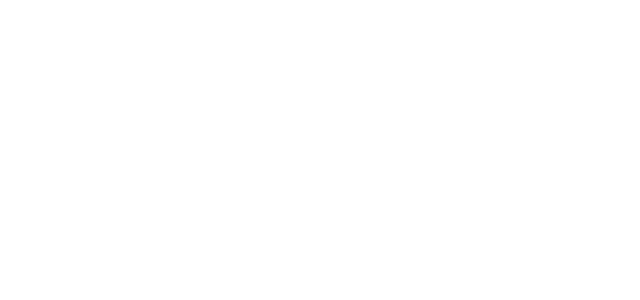
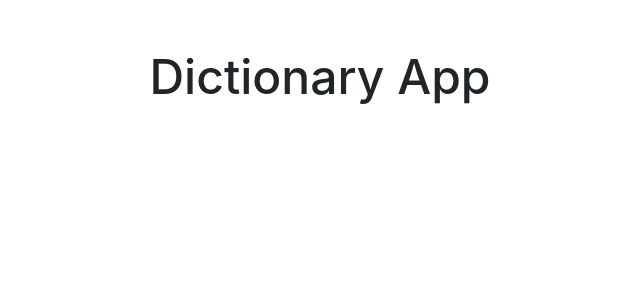
Before and after one commit to samikshyakc1996/react-dictionary, a React (Create React App) app: page / in a window 1280 px wide. Shown: the top 300 px of the page, without its empty margins (320-960 px from the left). Built offline with nearby package versions, Linux system fonts and the light colour scheme.

Commit message:
Header added

```diff
--- a/src/App.css
+++ b/src/App.css
@@ -0,0 +1,12 @@
+.App{
+
+    height: 100vh;
+    width:100vw;
+
+}
+.App h1{
+
+    text-align: center;
+    font-size: 3rem;
+    margin: 1em;
+}
--- a/src/App.js
+++ b/src/App.js
@@ -6,7 +6,7 @@
     <div className="App">
       <header className="App-header">
         {/* <img src={logo} className="App-logo" alt="logo" /> */}
-
+        <h1>Dictionary App</h1>
 
       </header>
     </div>
--- a/src/index.js
+++ b/src/index.js
@@ -2,7 +2,7 @@
 import ReactDOM from 'react-dom/client';
 import './index.css';
 import App from './App';
-import reportWebVitals from './reportWebVitals';
+
 
 const root = ReactDOM.createRoot(document.getElementById('root'));
 root.render(
@@ -14,4 +14,3 @@
 // If you want to start measuring performance in your app, pass a function
 // to log results (for example: reportWebVitals(console.log))
 // or send to an analytics endpoint. Learn more: https://bit.ly/CRA-vitals
-reportWebVitals();
--- a/src/reportWebVitals.js
+++ /dev/null
@@ -1,13 +0,0 @@
-const reportWebVitals = onPerfEntry => {
-  if (onPerfEntry && onPerfEntry instanceof Function) {
-    import('web-vitals').then(({ getCLS, getFID, getFCP, getLCP, getTTFB }) => {
-      getCLS(onPerfEntry);
-      getFID(onPerfEntry);
-      getFCP(onPerfEntry);
-      getLCP(onPerfEntry);
-      getTTFB(onPerfEntry);
-    });
-  }
-};
-
-export default reportWebVitals;
```
Also changed, not shown: src/logo.svg (deleted), 1 other file (tests, documents, lock files or other folders).
